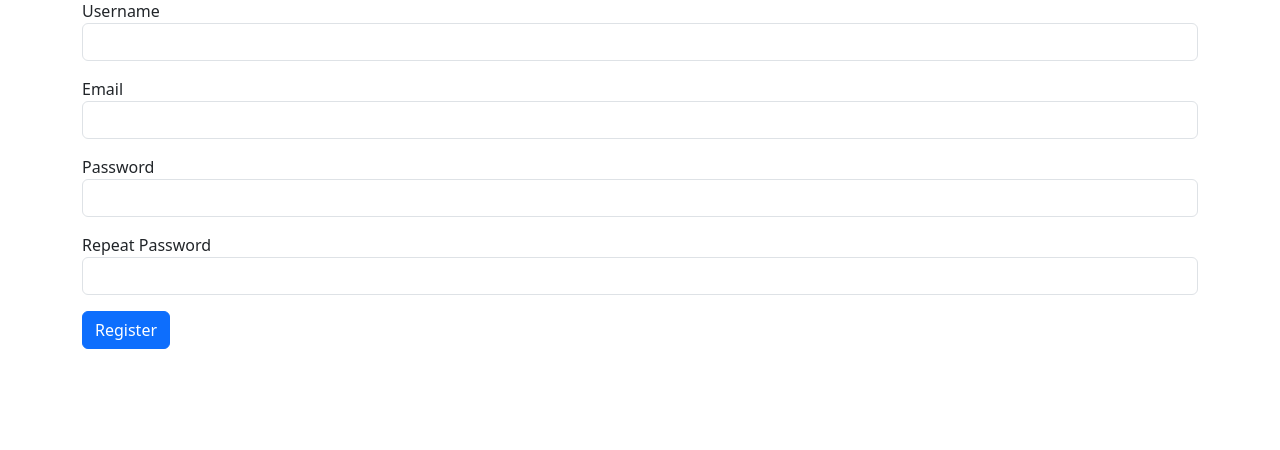
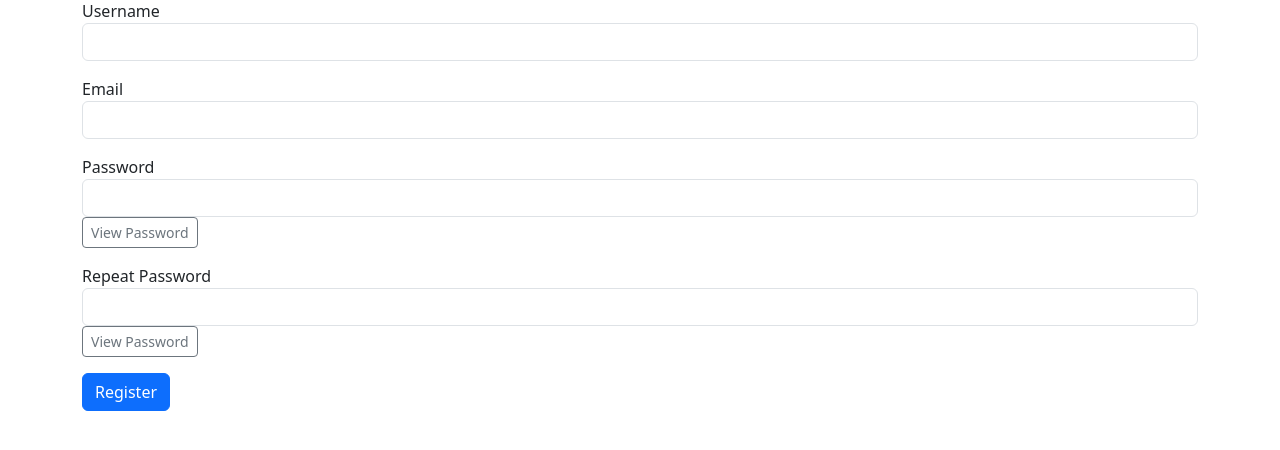
Before and after one commit to Willmo103/Flask-Notes-API-Docker, a Flask app: page /register in a window 1280 px wide. Shown: the part 128-578 px from the top of the page. Run offline with Flask 3, Linux system fonts and the light colour scheme; parts of the project's set-up code (start-up, migrations or seed data) failed here and were passed over.

Commit message:
more template work

```diff
--- a/app/models.py
+++ b/app/models.py
@@ -17,7 +17,7 @@ class User(UserMixin, db.Model):
     id = db.Column(db.Integer, primary_key=True)
     username = db.Column(db.String(20), unique=True, nullable=False)
     email = db.Column(db.String(120), unique=True, nullable=True)
-    password_hash = db.Column(db.String(60), nullable=False)
+    password_hash = db.Column(db.String(120), nullable=False)
     notes = db.relationship("Note", backref="author", lazy=True)
     is_admin = db.Column(db.Boolean, nullable=False, default=False)
 
--- a/app/routes.py
+++ b/app/routes.py
@@ -10,8 +10,8 @@ endpoint = Blueprint("routes", __name__)
 @endpoint.route("/")
 @endpoint.route("/index")
 def index():
-    notes = Note.return_index_page_notes(current_user.id)
-    files = File.return_index_page_files(current_user.id)
+    notes = Note.return_index_page_notes(current_user.id if current_user.is_authenticated else None)
+    files = File.return_index_page_files(current_user.id if current_user.is_authenticated else None)
     return render_template(
         "index.html",
         notes=notes,
--- a/app/templates/base.html
+++ b/app/templates/base.html
@@ -83,6 +83,7 @@
         {% block content %}{% endblock %}
     </main>
     <script src="{{ url_for('static', filename='js/main.js') }}"></script>
+    {% block extra_js %}{% endblock %}
     <script>
         document.addEventListener('DOMContentLoaded', function () {
             setTimeout(function () {
--- a/app/templates/register.html
+++ b/app/templates/register.html
@@ -11,11 +11,32 @@
         {{ form.email.label }} {{ form.email(class="form-control") }}
     </div>
     <div class="mb-3">
-        {{ form.password.label }} {{ form.password(class="form-control") }}
+        {{ form.password.label }} {{ form.password(class="form-control", id="password") }}
+        <button type="button" class="btn btn-sm btn-outline-secondary" id="toggle-password"
+            onclick="togglePasswordVisibility('password', 'toggle-password')">View Password</button>
     </div>
     <div class="mb-3">
-        {{ form.password2.label }} {{ form.password2(class="form-control") }}
+        {{ form.password2.label }} {{ form.password2(class="form-control", id="password2") }}
+        <button type="button" class="btn btn-sm btn-outline-secondary" id="toggle-password2"
+            onclick="togglePasswordVisibility('password2', 'toggle-password2')">View Password</button>
     </div>
     {{ form.submit(class="btn btn-primary") }}
 </form>
 {% endblock %}
+{% block extra_js %}
+<script>
+    function togglePasswordVisibility(passwordFieldId, toggleButtonId) {
+        var passwordField = document.getElementById(passwordFieldId);
+        var toggleButton = document.getElementById(toggleButtonId);
+
+        if (passwordField.type === "password") {
+            passwordField.type = "text";
+            toggleButton.innerText = "Hide Password";
+        } else {
+            passwordField.type = "password";
+            toggleButton.innerText = "View Password";
+        }
+    }
+</script>
+
+{% endblock %}
```
Also changed, not shown: app/templates/login.html (+16 -1 lines).
